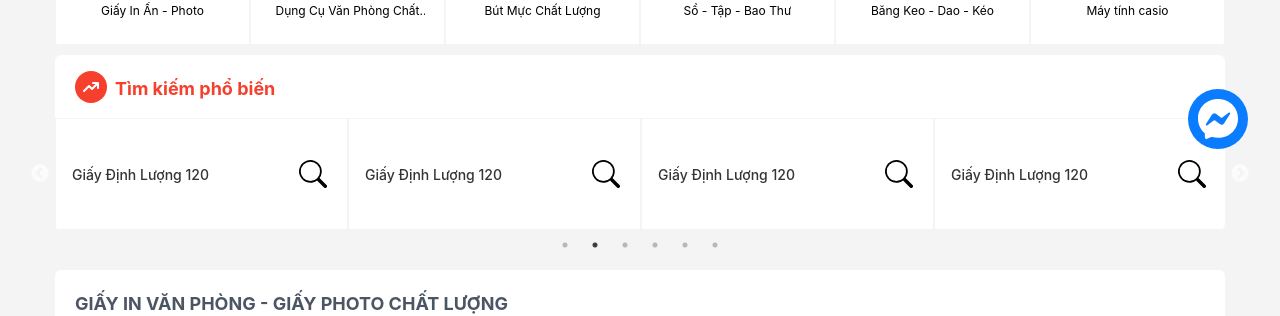
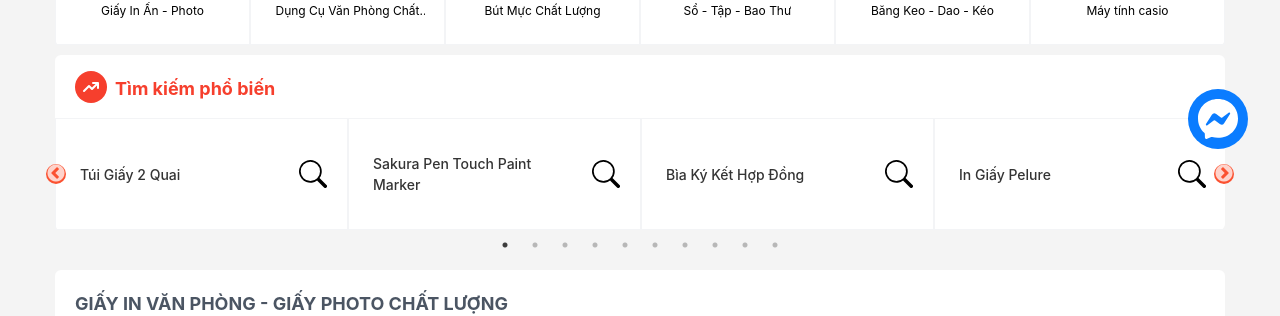
Before and after one commit to Amcongtu/vppapp, a React (Create React App) app: page / in a window 1280 px wide. Shown: the part 609-925 px from the top of the page. Built offline with nearby package versions, Linux system fonts and the light colour scheme.

Commit message:
upload search

```diff
--- a/src/components/home/PopularSearch.js
+++ b/src/components/home/PopularSearch.js
@@ -5,9 +5,52 @@ import { searchContext } from '../../context/SerchContext';
 import Slider from "react-slick";
 import "slick-carousel/slick/slick.css";
 import "slick-carousel/slick/slick-theme.css";
+
+
+function SampleNextArrow(props) {
+    const { className, style, onClick } = props;
+    return (
+      <div
+        className={`${className} mr-4 z-10` }
+        style={{ ...style, display: "block", background: "#FB5130", borderRadius:"100%" }}
+        onClick={onClick}>
+        </div>
+    );
+  }
+
+  function SamplePrevArrow(props) {
+    const { className, style, onClick } = props;
+    return (
+      <div
+        className={`${className} ml-4 z-10` }
+        style={{ ...style, display: "block", background: "#FB5130",borderRadius:"100%" }}
+        onClick={onClick}
+      />
+    );
+  }
+
+
 function PopularSearch(props) {
+    const settings = {
+        dots: true,
+        infinite: true,
+        slidesToShow: 4,
+        slidesToScroll: 1,
+        nextArrow: <SampleNextArrow />,
+        prevArrow: <SamplePrevArrow />
+      };
+
     const {setSearchvalue} = useContext(searchContext)
-
+    const data = props.data.map((item,index)=>{
+        return (
+         <div>
+            <div className="border-[1px]  border-gray-100 h-[112px]  flex justify-between items-center  px-2 hover:cursor-pointer select-none"  onClick={(e)=>{setSearchvalue(e.target.innerText)}} >
+                <span className="block font-[500] text-[14px] text-[#343434] capitalize line-clamp-2 p-4" >{item.content}</span>
+                <div className=''><BsSearch className=" text-[28px] mr-3"/></div>
+            </div>
+        </div>
+    )
+    })
     return (
         <div className='mb-10'>
             <div className="container_main">
@@ -18,43 +61,11 @@ function PopularSearch(props) {
                         </div>
                         <h2 className=' text-[18px] text-main-bg font-[700] '>Tìm kiếm phổ biến</h2>
                     </div>
-                    <Slider autoplay={true} speed={1000} slidesToShow={4} dots={true}>
-                        <div>
-                            <div className="border-[1px]  border-gray-100 h-[112px]  flex justify-between items-center  px-2 hover:cursor-pointer select-none"  onClick={(e)=>{setSearchvalue(e.target.innerText)}} >
-                                <span className="block font-[500] text-[14px] text-[#343434] capitalize line-clamp-2 pl-2" >Giấy Định Lượng 120</span>
-                                <div className=''><BsSearch className=" text-[28px] mr-3"/></div>
-                            </div>
-                        </div>
-                        <div>
-                            <div className="border-[1px]  border-gray-100 h-[112px]  flex justify-between items-center  px-2 hover:cursor-pointer select-none"  onClick={(e)=>{setSearchvalue(e.target.innerText)}} >
-                                <span className="block font-[500] text-[14px] text-[#343434] capitalize line-clamp-2 pl-2" >Giấy Định Lượng 120</span>
-                                <div className=''><BsSearch className=" text-[28px] mr-3"/></div>
-                            </div>
-                        </div>
-                        <div>
-                            <div className="border-[1px]  border-gray-100 h-[112px]  flex justify-between items-center  px-2 hover:cursor-pointer select-none"  onClick={(e)=>{setSearchvalue(e.target.innerText)}} >
-                                <span className="block font-[500] text-[14px] text-[#343434] capitalize line-clamp-2 pl-2" >Giấy Định Lượng 120</span>
-                                <div className=''><BsSearch className=" text-[28px] mr-3"/></div>
-                            </div>
-                        </div>
-                        <div>
-                            <div className="border-[1px]  border-gray-100 h-[112px]  flex justify-between items-center  px-2 hover:cursor-pointer select-none"  onClick={(e)=>{setSearchvalue(e.target.innerText)}} >
-                                <span className="block font-[500] text-[14px] text-[#343434] capitalize line-clamp-2 pl-2" >Giấy Định Lượng 120</span>
-                                <div className=''><BsSearch className=" text-[28px] mr-3"/></div>
-                            </div>
-                        </div>
-                        <div>
-                            <div className="border-[1px]  border-gray-100 h-[112px]  flex justify-between items-center  px-2 hover:cursor-pointer select-none"  onClick={(e)=>{setSearchvalue(e.target.innerText)}} >
-                                <span className="block font-[500] text-[14px] text-[#343434] capitalize line-clamp-2 pl-2" >Giấy Định Lượng 120</span>
-                                <div className=''><BsSearch className=" text-[28px] mr-3"/></div>
-                            </div>
-                        </div>
-                        <div>
-                            <div className="border-[1px]  border-gray-100 h-[112px]  flex justify-between items-center  px-2 hover:cursor-pointer select-none"  onClick={(e)=>{setSearchvalue(e.target.innerText)}} >
-                                <span className="block font-[500] text-[14px] text-[#343434] capitalize line-clamp-2 pl-2" >Giấy Định Lượng 120</span>
-                                <div className=''><BsSearch className=" text-[28px] mr-3"/></div>
-                            </div>
-                        </div>
+                    <Slider {...settings}>
+
+                            {data}
+
+
 
 
                     </Slider>
--- a/src/components/main/Header.js
+++ b/src/components/main/Header.js
@@ -25,6 +25,10 @@ function Header(props) {
     },[])
 
     const {searchvalue,setSearchvalue} = useContext(searchContext)
+
+    const dataSerach = props.data.map((item,index)=>{
+        return (<div className=" col-span-1 m-2 p-1 bg-[#fafafa] select-none hover:cursor-pointer hover:opacity-60 border-[1px] rounded-md leading-[22px] justify-center flex items-center" onClick={(e)=>{setSearchvalue(e.target.innerText); setOpenInput(false);}} onChange={e=>{setSearchvalue(e.target.value)}}>{item.content}</div>)
+    })
 
     return (
         <div className='h-[96px] bg-gradient-to-b from-main-bg to-[#FF6533] shadow-md sticky top-0 z-50'>
@@ -56,15 +60,8 @@ function Header(props) {
                                 </div>
                                 <div className='grid grid-cols-4 gap-1
                                  text-[12px] text-[#242424]'>
-                                    <div className=" col-span-1 m-2 p-1 bg-[#fafafa] border-[1px] rounded-md leading-[22px] justify-center flex items-center">lưỡi dao rọc giấy deli 30 độasdasdasdasdasdasd</div>
-                                    <div className=" col-span-1 m-2 p-1 bg-[#fafafa] border-[1px] rounded-md leading-[22px] justify-center flex items-center">lưỡi dao rọc giấy deli 30 độasdasdasdasdasdasd</div>
-                                    <div className=" col-span-1 m-2 p-1 bg-[#fafafa] border-[1px] rounded-md leading-[22px] justify-center flex items-center">lưỡi dao rọcdasdasdasd</div>
-                                    <div className=" col-span-1 m-2 p-1 bg-[#fafafa] border-[1px] rounded-md leading-[22px] justify-center flex items-center">lưỡi dao rọc giấy deli 30 độasdasdasdasdasdasd</div>
-                                    <div className=" col-span-1 m-2">123123</div>
-                                    <div className=" col-span-1 m-2">123123</div>
-                                    <div className=" col-span-1 m-2">123123</div>
-                                    <div className=" col-span-1 m-2">123123</div>
-                                    <div className=" col-span-1 m-2">123123</div>
+                                    {dataSerach}
+
 
                                 </div>
                             </div>
--- /dev/null
+++ b/src/data/dataPopularSearch.js
@@ -0,0 +1,34 @@
+const dataSearch = [
+    {
+        content:"Túi giấy 2 quai"
+    },
+    {
+        content:"Sakura pen touch paint marker"
+    },
+    {
+        content:"bìa ký kết hợp đồng"
+    },
+    {
+        content:"In giấy pelure"
+    },
+    {
+        content:"Decal dán số thứ tự"
+    },
+    {
+        content:"Con dấu s830"
+    },
+    {
+        content:"Double a a4 70gsm"
+    },
+    {
+        content:"Giấy định lượng 120"
+    },
+    {
+        content:"Milo nắp vặn 200ml"
+    },
+    {
+        content:"Bút không phai màu"
+    },
+]
+
+export default dataSearch
--- a/src/layouts/defaultLayout.js
+++ b/src/layouts/defaultLayout.js
@@ -4,13 +4,14 @@ import Header from './../components/main/Header';
 import Footer from './../components/main/Footer';
 import IconChat from './../components/main/IconChat';
 import ScrollToTop from './../components/scrollToTop/ScrollToTop';
-
+import dataSearch from './../data/dataPopularSearch';
 
 function defaultLayout({children}) {
+
     return (
         <div>
             <ScrollToTop/>
-            <Header/>
+            <Header data={dataSearch}/>
             {children}
             <Footer/>
             <IconChat/>
--- a/src/pages/home/home.js
+++ b/src/pages/home/home.js
@@ -5,13 +5,14 @@ import Category from './../../components/home/Category';
 import CardProduct from './../../components/home/CardProduct';
 import { data } from '../../data/dataProduct.js';
 import dataCategory from './../../data/dataCategory';
+import dataSearch from './../../data/dataPopularSearch';
 
 function home(props) {
     return (
         <div>
             <Slider/>
             <Category data={dataCategory}/>
-            <PopularSearch/>
+            <PopularSearch data={dataSearch}/>
             <CardProduct data={data}/>
         </div>
     );
```
Also changed, not shown: src/CustomButtonSlider/CustomButtonSlider.js (deleted).
